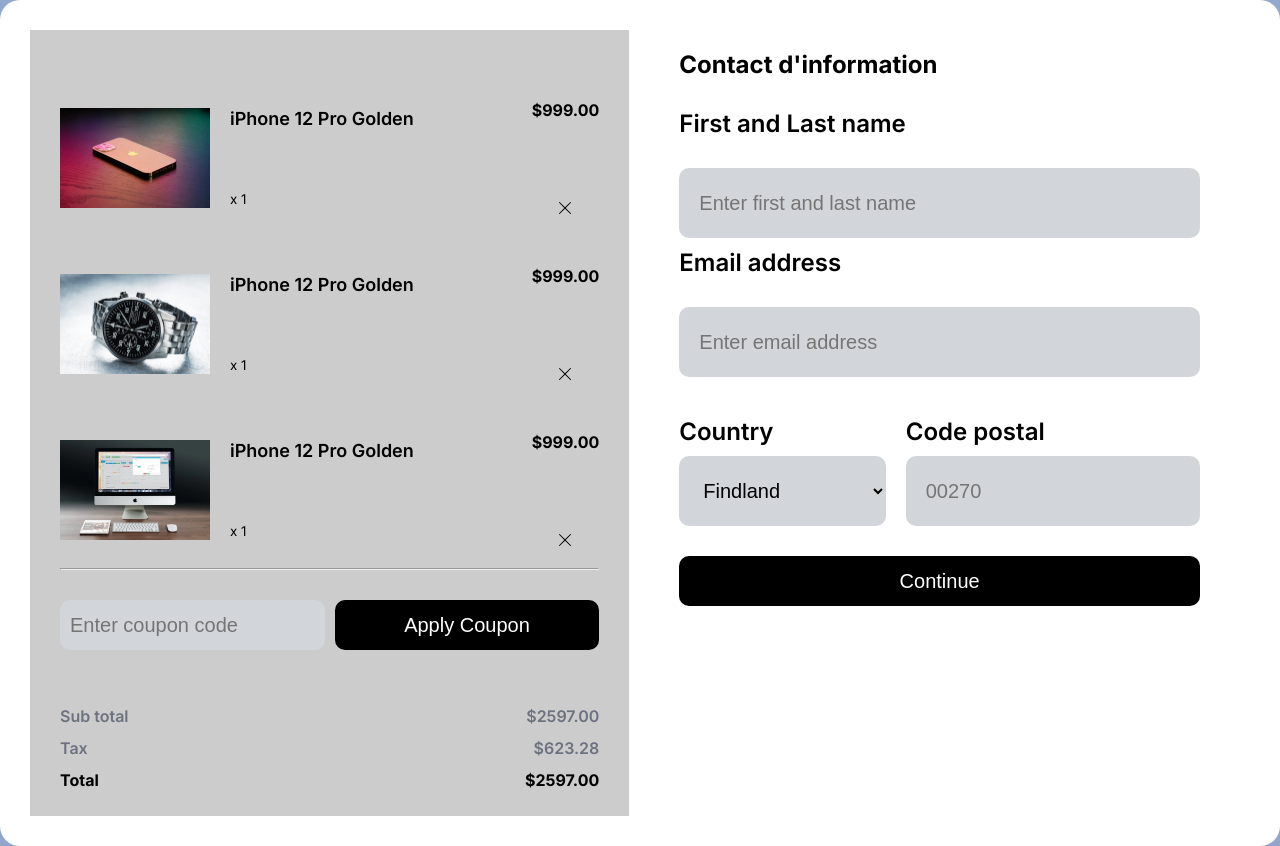
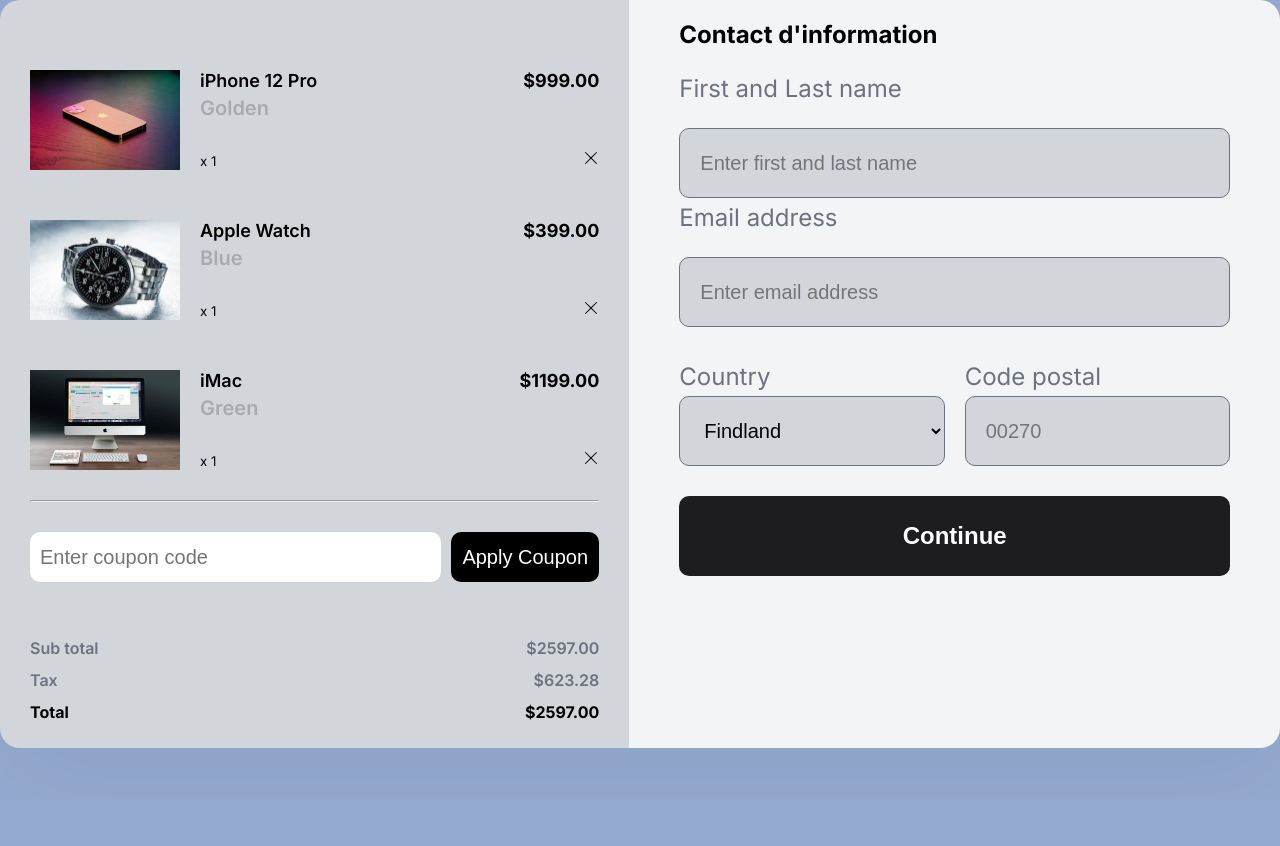
Before and after one commit to Etudiant-noir21/devchallanger-challenge-2, a plain HTML site: page index.html in a window 1280 px wide. After the commit the page ends 800 px from the top, so only its background shows below. Drawn offline with nearby package versions, Linux system fonts and the light colour scheme.

Commit message:
respect de la design

```diff
--- a/index.html
+++ b/index.html
@@ -15,55 +15,64 @@
                     <div class="phone">
                         <img src="imgs/iphone.webp" alt="">
                         <div class="desc">
-                            <p class="object"><span>iPhone 12 Pro</span>
-                            <span class="color">Golden</span>
+                            <div class="left">
+                                <p class="object"><span>iPhone 12 Pro</span> <strong>$999.00</strong>
                                 </p>
-                            <p class="quantite"><small>x 1</small></p>
+                                <p class="color">Golden</p>
                             </div>
-                    </div>
-                    <div class="prix-comm">
-                        <p class="prix"><strong>$999.00</strong></p>
+                           <div class="right">
+                            <p class="quantite"><small>x 1</small>
+                            </p>
                             <svg xmlns="http://www.w3.org/2000/svg" width="16" height="16" fill="currentColor" class="bi bi-x-lg" viewBox="0 0 16 16">
                                 <path d="M2.146 2.854a.5.5 0 1 1 .708-.708L8 7.293l5.146-5.147a.5.5 0 0 1 .708.708L8.707 8l5.147 5.146a.5.5 0 0 1-.708.708L8 8.707l-5.146 5.147a.5.5 0 0 1-.708-.708L7.293 8z"/>
                               </svg>
+                           </div>
 
                         </div>
+                    </div>
+
                 </div>
                 <div class="materiel-dispo">
                     <div class="phone">
                         <img src="imgs/watch.jpeg" alt="">
                         <div class="desc">
-                            <p class="object"><span>iPhone 12 Pro</span>
-                            <span class="color">Golden</span>
+                            <div class="left">
+                                <p class="object"><span>Apple Watch</span> <strong>$399.00</strong>
                                 </p>
-                            <p class="quantite"><small>x 1</small></p>
+                                <p class="color">Blue</p>
                             </div>
-                    </div>
-                    <div class="prix-comm">
-                        <p class="prix"><strong>$999.00</strong></p>
+                           <div class="right">
+                            <p class="quantite"><small>x 1</small>
+                            </p>
                             <svg xmlns="http://www.w3.org/2000/svg" width="16" height="16" fill="currentColor" class="bi bi-x-lg" viewBox="0 0 16 16">
                                 <path d="M2.146 2.854a.5.5 0 1 1 .708-.708L8 7.293l5.146-5.147a.5.5 0 0 1 .708.708L8.707 8l5.147 5.146a.5.5 0 0 1-.708.708L8 8.707l-5.146 5.147a.5.5 0 0 1-.708-.708L7.293 8z"/>
                               </svg>
+                           </div>
 
                         </div>
+                    </div>
+
                 </div>
                 <div class="materiel-dispo">
                     <div class="phone">
                         <img src="imgs/imac.webp" alt="">
                         <div class="desc">
-                            <p class="object"><span>iPhone 12 Pro</span>
-                            <span class="color">Golden</span>
+                            <div class="left">
+                                <p class="object"><span>iMac</span> <strong>$1199.00</strong>
                                 </p>
-                            <p class="quantite"><small>x 1</small></p>
+                                <p class="color">Green</p>
                             </div>
-                    </div>
-                    <div class="prix-comm">
-                        <p class="prix"><strong>$999.00</strong></p>
+                           <div class="right">
+                            <p class="quantite"><small>x 1</small>
+                            </p>
                             <svg xmlns="http://www.w3.org/2000/svg" width="16" height="16" fill="currentColor" class="bi bi-x-lg" viewBox="0 0 16 16">
                                 <path d="M2.146 2.854a.5.5 0 1 1 .708-.708L8 7.293l5.146-5.147a.5.5 0 0 1 .708.708L8.707 8l5.147 5.146a.5.5 0 0 1-.708.708L8 8.707l-5.146 5.147a.5.5 0 0 1-.708-.708L7.293 8z"/>
                               </svg>
+                           </div>
 
                         </div>
+                    </div>
+
                 </div>
 
                 <hr>
--- a/styles.css
+++ b/styles.css
@@ -17,21 +17,16 @@ body{
     margin: 0 auto;
     display: flex;
     border-radius: 20px;
-    background-color: #fff;
     box-shadow: 5px 30px 100px 5px rgba(17, 23, 41, 0.05);
-    padding: 30px;
+    /* padding: 30px; */
 }
 #shop-list {
-    background-color: #00000033;
+    background-color: #D2D5DA;
     padding: 20px 30px;
     width: 100%;
+    border-radius: 20px 0px 0px 20px;
 }
-#shop-list .container .materiel-dispo{
-    display: flex;
-    align-items: center;
-    justify-content: space-between;
-    margin-bottom: 20px;
-}
+/*  */
 #shop-list img{
     width: 150px;
 }
@@ -47,19 +42,31 @@ body{
     display: flex;
     flex-direction: column;
     gap: 10px;
+    width: 100%;
+    justify-content: space-between;
+}
+.desc .right{
+    display: flex;
     justify-content: space-between;
 }
 .materiel-dispo .phone .desc .object{
     font-size: 18px;
     font-weight: 600;
+    display: flex;
+    justify-content: space-between;
 }
-.prix-comm{
-    display: flex;
-    flex-direction: column;
-    align-items: center;
-    justify-content: space-between;
-    gap: 80px;
-    height: 100%;
+.desc .color{
+    margin-top: 5px;
+    font-weight: 600;
+    color: #00000033;
+    font-size: 20px;
+
+}
+hr{
+    margin-top: 30px;
+}
+#shop-list .form-container input[type="submit"]{
+    width: 200px;
 }
 #shop-list .form-container{
     margin-top: 30px;
@@ -74,6 +81,10 @@ body{
     width: 100%;
     height: 50px;
     font-size: 20px;
+
+}
+.form-container input[type="number"]{
+    background-color: #fff;
 }
  .coupon{
     padding: 10px 20px;
@@ -99,6 +110,8 @@ body{
 #contact-form{
     padding: 20px 50px;
     width: 100%;
+    background-color: #F3F4F6;
+    border-radius: 0px 20px 20px 0px;
 }
 #contact-form h2{
     margin-bottom: 20px;
@@ -120,6 +133,9 @@ body{
 #contact-form .form2 .pays label{
     display: block;
 }
+.pays{
+    width: 100%;
+}
 #Contact-form .form input{
     padding: 10px 20px;
     border-radius: 10px;
@@ -127,19 +143,21 @@ body{
     width: 100%;
     height: 70px;
     font-size: 20px;
+
 }
 #contact-form .form2 select,input{
     padding: 10px 20px;
     border-radius: 10px;
-    border: none;
     width: 100%;
     height: 70px;
     font-size: 20px;
     background-color: #D2D5DA;
+    border: 1px solid #6C727F;
 }
 #contact-form label{
-    font-size: 24px;font-weight: 600;
-    margin: 10px 0;
+    font-size: 24px;
+    color: #6C727F;
+    margin: 5px 0;
 }
 
 #contact-form button{
@@ -148,9 +166,10 @@ body{
     border-radius: 10px;
     border: none;
     width: 100%;
-    height: 50px;
-    font-size: 20px;
-    background-color: #000;
+    height: 80px;
+    font-size: 24px;
+    font-weight: 600;
+    background-color: #1D1D1F;
     color: #fff;
     cursor: pointer;
 }
```
Lines whose indentation alone changed are shown as unchanged.
